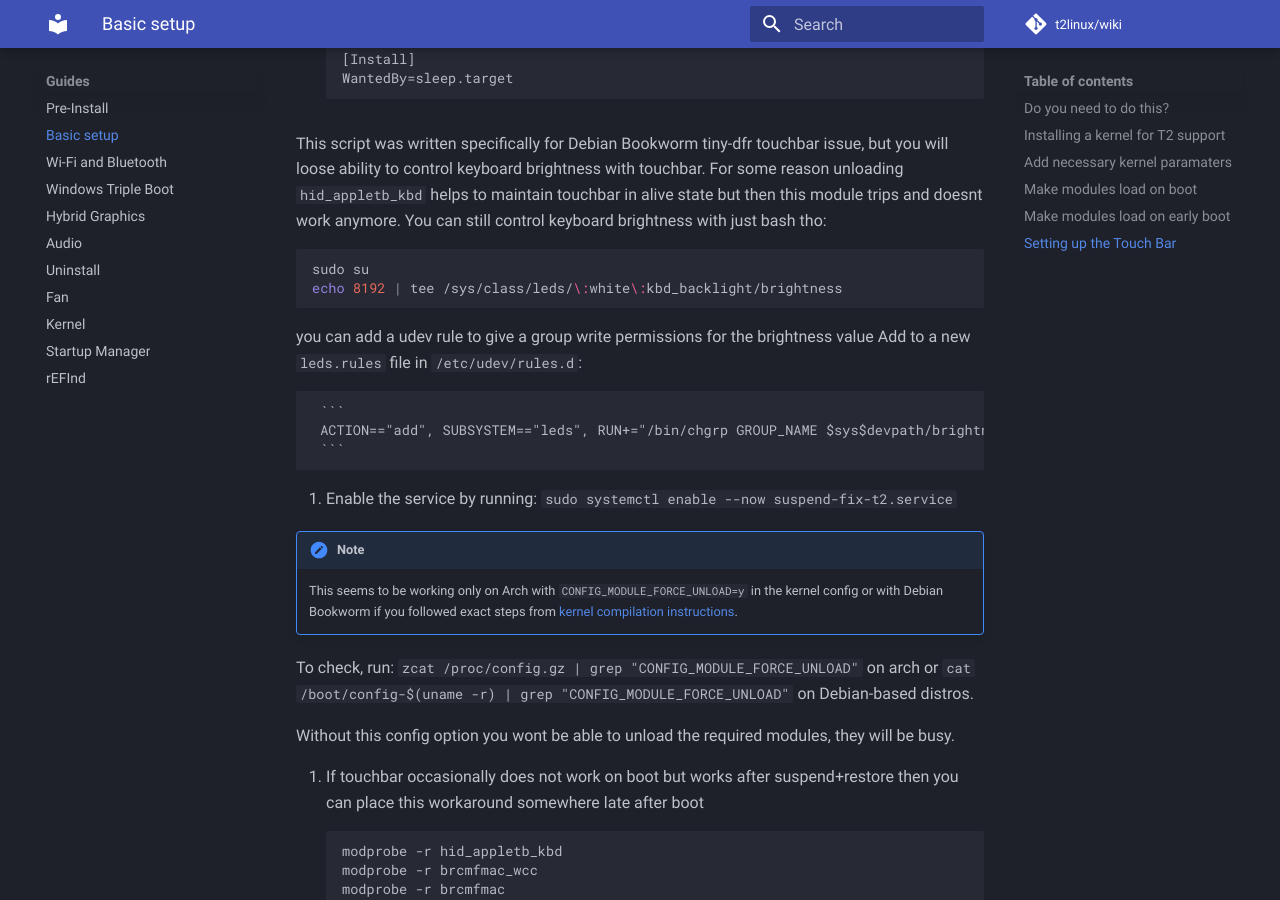
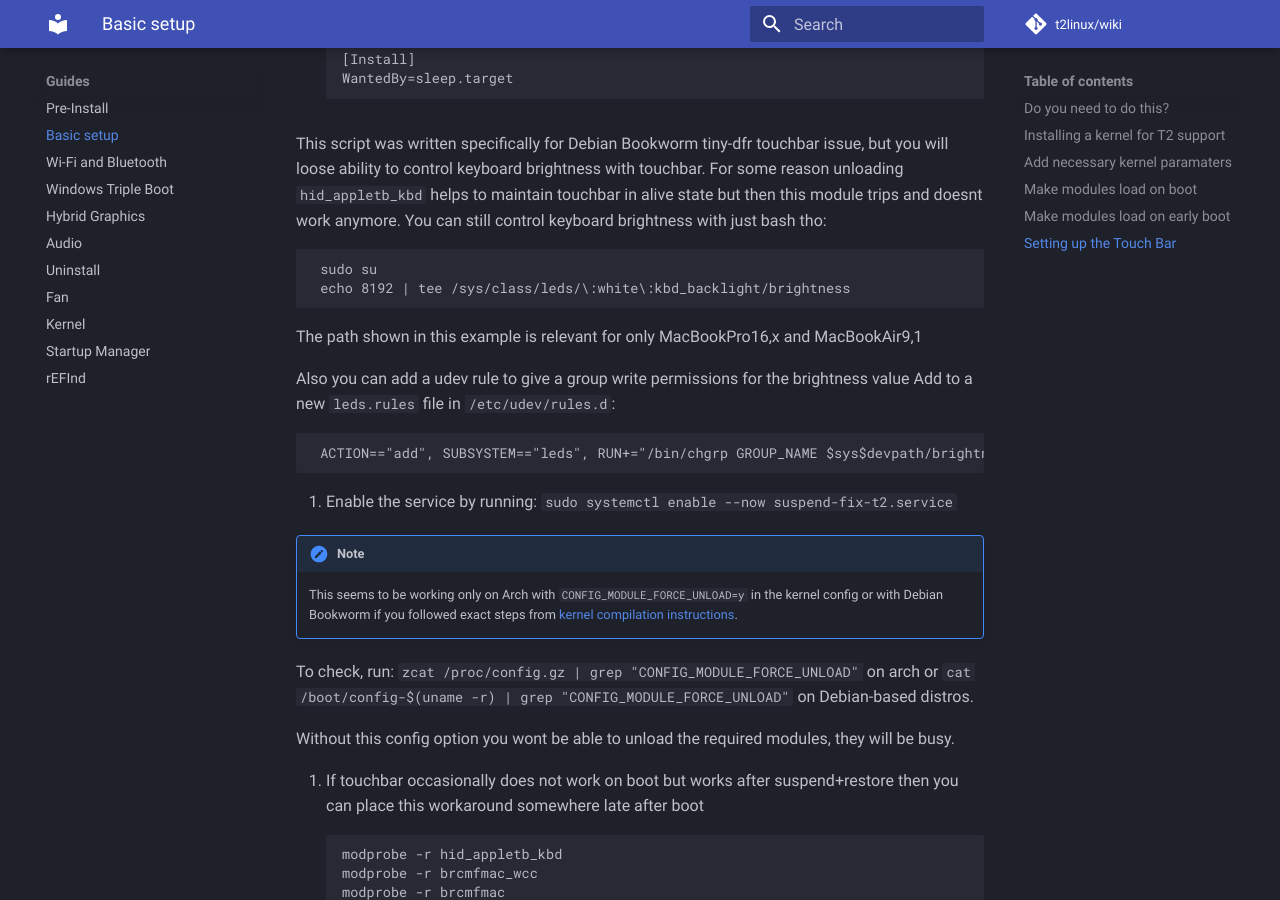
Before and after one commit to t2linux/wiki, an MkDocs documentation site: the page built from docs/guides/postinstall.md, in a window 1280 px wide and 900 px high, scrolled down 5439 px. Built offline with MkDocs 1.6.1 and Material for MkDocs 9.7.7, drawn with Linux system fonts in a browser that asks for light colours; comment, search, counter and statistics services are not loaded.

Commit message:
Update postinstall.md
fix styling

````diff
--- a/docs/guides/postinstall.md
+++ b/docs/guides/postinstall.md
@@ -207,16 +207,16 @@ and fix the pathes in service script if they differ for your system
 
 This script was written specifically for Debian Bookworm tiny-dfr touchbar issue, but you will loose ability to control keyboard brightness with touchbar. For some reason unloading ```hid_appletb_kbd``` helps to maintain touchbar in alive state but then this module trips and doesnt work anymore.
 You can still control keyboard brightness with just bash tho:
-     ```bash
+
      sudo su
      echo 8192 | tee /sys/class/leds/\:white\:kbd_backlight/brightness
-     ```
-you can add a udev rule to give a group write permissions for the brightness value
+
+The path shown in this example is relevant for only MacBookPro16,x and MacBookAir9,1
+
+Also you can add a udev rule to give a group write permissions for the brightness value
 Add to a new `leds.rules` file in `/etc/udev/rules.d`:
 
-     ```
      ACTION=="add", SUBSYSTEM=="leds", RUN+="/bin/chgrp GROUP_NAME $sys$devpath/brightness", RUN+="/bin/chmod g+w $sys$devpath/brightness"
-     ```
 
 5. Enable the service by running: `sudo systemctl enable --now suspend-fix-t2.service`
 
````
